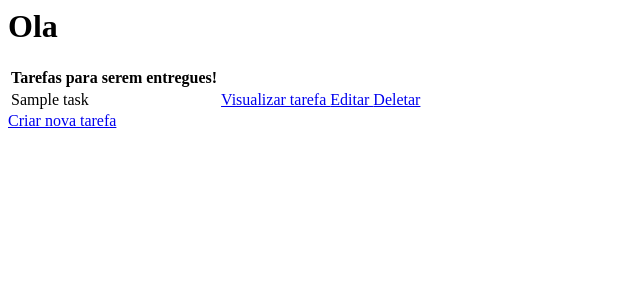
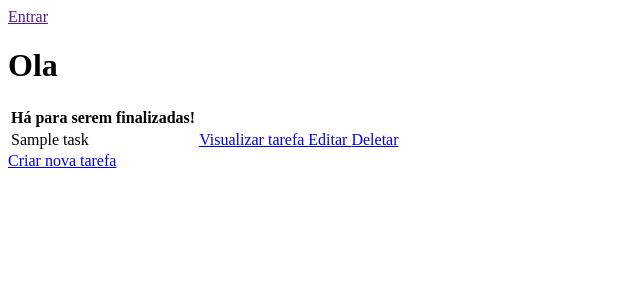
Before and after one commit to PedroLarrieuF/todo_list_django, a Django app: page / in a window 1280 px wide. Shown: the top 300 px of the page, without its empty margins (0-640 px from the left). Run offline with Django 4.2, Linux system fonts and the light colour scheme; tables that the repository leaves empty hold one stand-in row (values such as "Sample post").

Commit message:
0.2Versao - Reconhecimento de login

```diff
--- a/baseapp/templates/baseapp/tasks_list.html
+++ b/baseapp/templates/baseapp/tasks_list.html
@@ -1,12 +1,18 @@
 {%load static %}
-
+{%if request.user.is_authenticated %}
+    <p1>Seja muito bem vindo, {{request.user}} </p1>
+    <a href = ''>Sair</a>
+{%else%}
+<a href= ''>Entrar</a>
+{% endif %}
 <h1> Ola </h1>
 
 <table>
+
+    {%for Tasks in object_list%}
     <tr>
-        <th>Tarefas para serem entregues! </th>
+        <th>Há para serem finalizadas!</th>
     </tr>
-    {%for Tasks in object_list%}
 
     <tr>
         <td>
--- a/baseapp/views.py
+++ b/baseapp/views.py
@@ -9,6 +9,8 @@ from .urls import *
 class TasklistView(ListView):
     model = Tasks
     context_object_name = 'Tasks'
+
+
 
 
 
```
Also changed, not shown: db.sqlite3.
